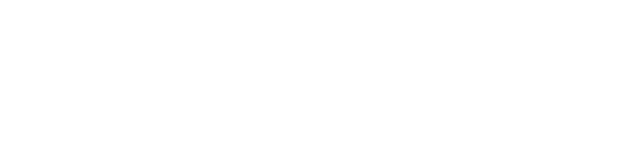
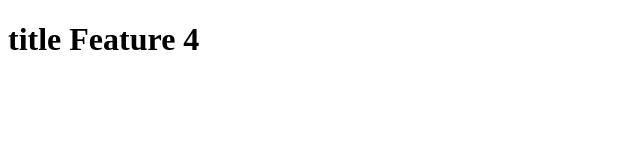
Before and after one commit to notccie1/test, a plain HTML site: page src/feature4.html in a window 1280 px wide. Shown: the whole page, without its empty margins (0-640 px from the left). Drawn offline with Linux system fonts and the light colour scheme.

Commit message:
added title and header

```diff
--- a/src/feature4.html
+++ b/src/feature4.html
@@ -1,9 +1,11 @@
 <!DOCTYPE html>
 <html>
 <head>
-	<title></title>
+	<title>Feature 4</title>
 </head>
 <body>
 
+<h1> title  Feature 4</h1>
+
 </body>
 </html>
```
